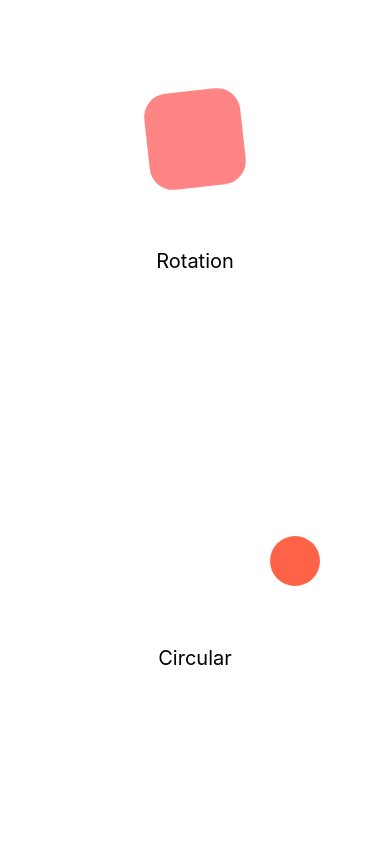
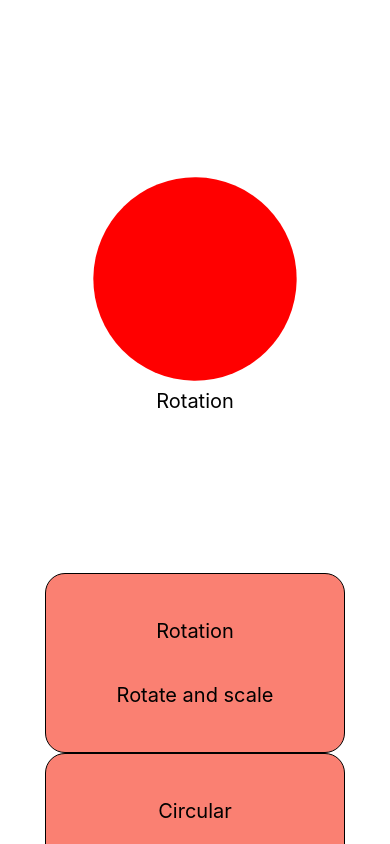
Before and after one commit to cdanwards/animation-practice, a React Native app: screen / in a window 390 px wide. Built offline with nearby package versions, Linux system fonts and the light colour scheme.

Commit message:
Refactor App component to use ScrollView and add MultipleItemTranslation component

```diff
--- a/App.tsx
+++ b/App.tsx
@@ -1,13 +1,20 @@
 import { StatusBar } from "expo-status-bar";
-import { StyleSheet, View } from "react-native";
+import { ScrollView, StyleSheet, View, Text } from "react-native";
 import Rotation from "./components/Rotation";
 import Circular from "./components/Circular";
+import MultipleItemTranslation from "./components/MultipleItemTranslation";
 
 export default function App() {
   return (
     <View style={styles.container}>
-      <Rotation />
-      <Circular />
+      <ScrollView
+        style={styles.scrollView}
+        contentContainerStyle={styles.contentContainer}
+      >
+        <Rotation />
+        {/* <Circular /> */}
+        <MultipleItemTranslation />
+      </ScrollView>
       <StatusBar style="auto" />
     </View>
   );
@@ -20,4 +27,16 @@ const styles = StyleSheet.create({
     alignItems: "center",
     justifyContent: "center",
   },
+  scrollView: {
+    flex: 1,
+    width: "100%",
+    height: "100%",
+    paddingTop: 100,
+    // paddingBottom: 150,
+  },
+  contentContainer: {
+    alignItems: "center",
+    justifyContent: "center",
+    paddingBottom: 30,
+  },
 });
--- a/components/Circular.tsx
+++ b/components/Circular.tsx
@@ -6,26 +6,16 @@ export default function Circular() {
 
   useEffect(() => {
     // withTiming or withSpring
-    console.log("Circular useEffect");
     Animated.loop(
       Animated.timing(progress, {
-        toValue: 2 * Math.PI,
+        toValue: 1,
         duration: 2000,
         useNativeDriver: true,
       })
-    ).start();
+    ).start(() => {
+      progress.setValue(0);
+    });
   }, [progress]);
-
-  const radius = 100.0;
-
-  const x = progress.interpolate({
-    inputRange: [0, 2 * Math.PI],
-    outputRange: [radius * Math.cos(0), radius * Math.cos(2 * Math.PI)], // Simplify to -radius to radius if needed
-  });
-  const y = progress.interpolate({
-    inputRange: [0, 2 * Math.PI],
-    outputRange: [radius * Math.sin(0), radius * Math.sin(2 * Math.PI)], // Simplify to -radius to radius if needed
-  });
 
   return (
     <View style={styles.container}>
@@ -35,10 +25,10 @@ export default function Circular() {
           {
             transform: [
               {
-                translateX: x,
-              },
-              {
-                translateY: y,
+                rotate: progress.interpolate({
+                  inputRange: [0, 1],
+                  outputRange: ["0deg", "360deg"],
+                }),
               },
             ],
           },
@@ -51,13 +41,15 @@ export default function Circular() {
 
 const styles = StyleSheet.create({
   container: {
+    marginTop: 100,
     flex: 1,
     backgroundColor: "#fff",
     alignItems: "center",
     justifyContent: "center",
   },
   animatedView: {
-    width: 50,
+    paddingTop: 30,
+    width: 20,
     height: 50,
     backgroundColor: "tomato",
     borderRadius: 25,
--- /dev/null
+++ b/components/MultipleItemTranslation.tsx
@@ -0,0 +1,57 @@
+import React from "react";
+import { View, Text, StyleSheet } from "react-native";
+
+type CardProps = {
+  title: string;
+  description: string;
+};
+
+const Card = ({ title, description }: CardProps) => {
+  return (
+    <View style={styles.cardContainer}>
+      <Text style={styles.title}>{title}</Text>
+      <Text style={styles.description}>{description}</Text>
+    </View>
+  );
+};
+
+export default function MultipleItemTranslation() {
+  return (
+    <View style={styles.container}>
+      <Card title="Rotation" description="Rotate and scale" />
+      <Card title="Circular" description="Rotate in a circle" />
+    </View>
+  );
+}
+
+const styles = StyleSheet.create({
+  container: {
+    marginTop: 100,
+    flex: 1,
+    backgroundColor: "#fff",
+    alignItems: "center",
+    justifyContent: "center",
+  },
+  cardContainer: {
+    // marginTop: 100,
+    flex: 1,
+    backgroundColor: "salmon",
+    alignItems: "center",
+    justifyContent: "center",
+    borderColor: "black",
+    borderWidth: 1,
+    borderRadius: 20,
+    minWidth: 300,
+    minHeight: 180,
+  },
+  title: {
+    fontSize: 20,
+    textAlign: "center",
+    margin: 20,
+  },
+  description: {
+    fontSize: 20,
+    textAlign: "center",
+    margin: 20,
+  },
+});
--- a/components/Rotation.tsx
+++ b/components/Rotation.tsx
@@ -67,6 +67,7 @@ const SIZE = 100.0;
 
 const styles = StyleSheet.create({
   container: {
+    marginTop: 100,
     flex: 1,
     backgroundColor: "#fff",
     alignItems: "center",
```
